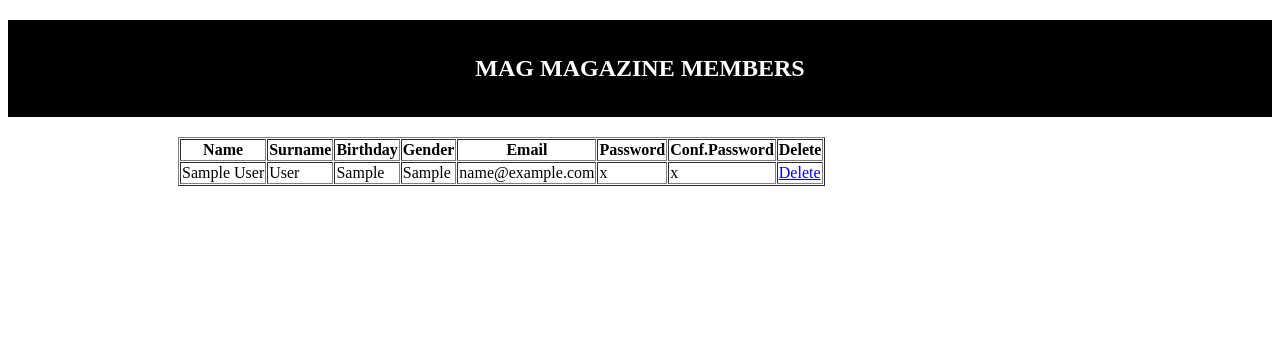
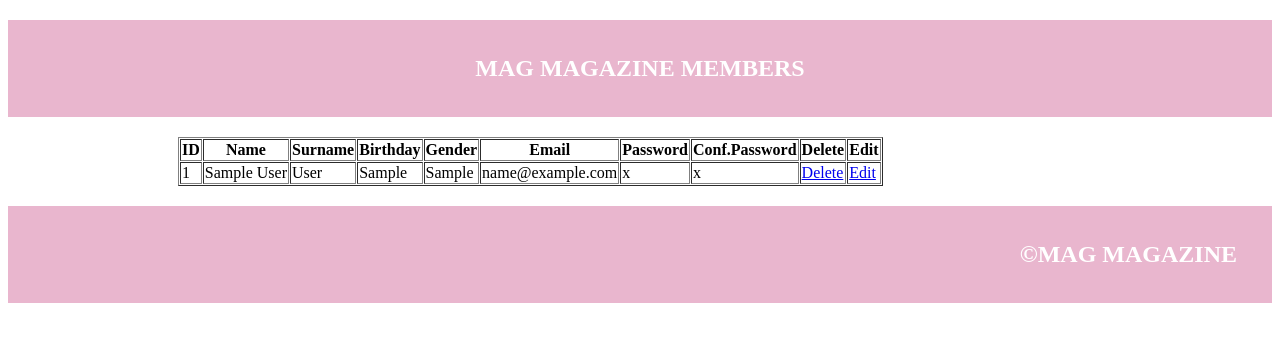
Before and after one commit to rinalutolli/PHP_2020_Gr31, a PHP site: page /projekti/membersR.php in a window 1280 px wide. Shown: the top 342 px of the page. Run offline with PHP 8.4, Linux system fonts and the light colour scheme; tables that the repository leaves empty or names only in its code hold one stand-in row (values such as "Sample post"); data that the repository does not hold is empty; a stand-in replaces the project's code that opens the database connection; some libraries are stand-ins or nearby versions.

Commit message:
Add files via upload

```diff
--- a/membersR.php
+++ b/membersR.php
@@ -7,10 +7,11 @@
 <body style="background-color: white;">
 
 
-<h2 style="text-align: center;background-color: black;color:white;padding: 35px;margin-top: "><b>MAG MAGAZINE MEMBERS</b></h2>
+<h2 style="text-align: center;background-color:#E9B6CE;color:white;padding: 35px;margin-top: "><b>MAG MAGAZINE MEMBERS</b></h2>
 <div style="margin-left: 170px;">
   <table border=1 cellpadding=1 cellspacing=1>
   <tr>
+    <th>ID</th>
     <th>Name</th>
     <th>Surname</th>
     <th>Birthday</th>
@@ -20,6 +21,7 @@
     <th>Conf.Password</th>
 
     <th>Delete</th>
+    <th>Edit</th>
 <div style="margin:20px 450px 0 450px;">
 <?php
 require_once "connection.php";
@@ -40,6 +42,7 @@ if (mysqli_num_rows($result) > 0) {
   while($row = mysqli_fetch_assoc($result)) {
 
     echo "<tr>";
+    echo "<td> " . $row["id"]. "</td>";
     echo "<td> " . $row["name"]. "</td>";
     echo "<td>  " . $row["surname"]. "</td>";
     echo "<td> " . $row["birthday"]. "</td>";
@@ -47,7 +50,8 @@ if (mysqli_num_rows($result) > 0) {
     echo "<td>  " . $row["email"]. "</td>";
     echo "<td> " . $row["password"]. "</td>";
     echo "<td> " . $row["c_password"]. "</td>";
-    echo "<td><a href='delete.php?name=".$row['name']."'>Delete</a></td>";
+    echo "<td><a href='delete.php?id=".$row['id']."'>Delete</a></td>";
+   echo "<td> <a href='edit.php?id=".$row['id']."'>Edit</a></td>";
     echo "</tr>";
     ;
 
@@ -60,5 +64,8 @@ if (mysqli_num_rows($result) > 0) {
 
 ?>
 </div>
+<footer>
+<h2 style="text-align: right;background-color:#E9B6CE;color:white;padding: 35px; "><b>©MAG MAGAZINE</b></h2>
+</footer>
 </body>
 </html>
```
